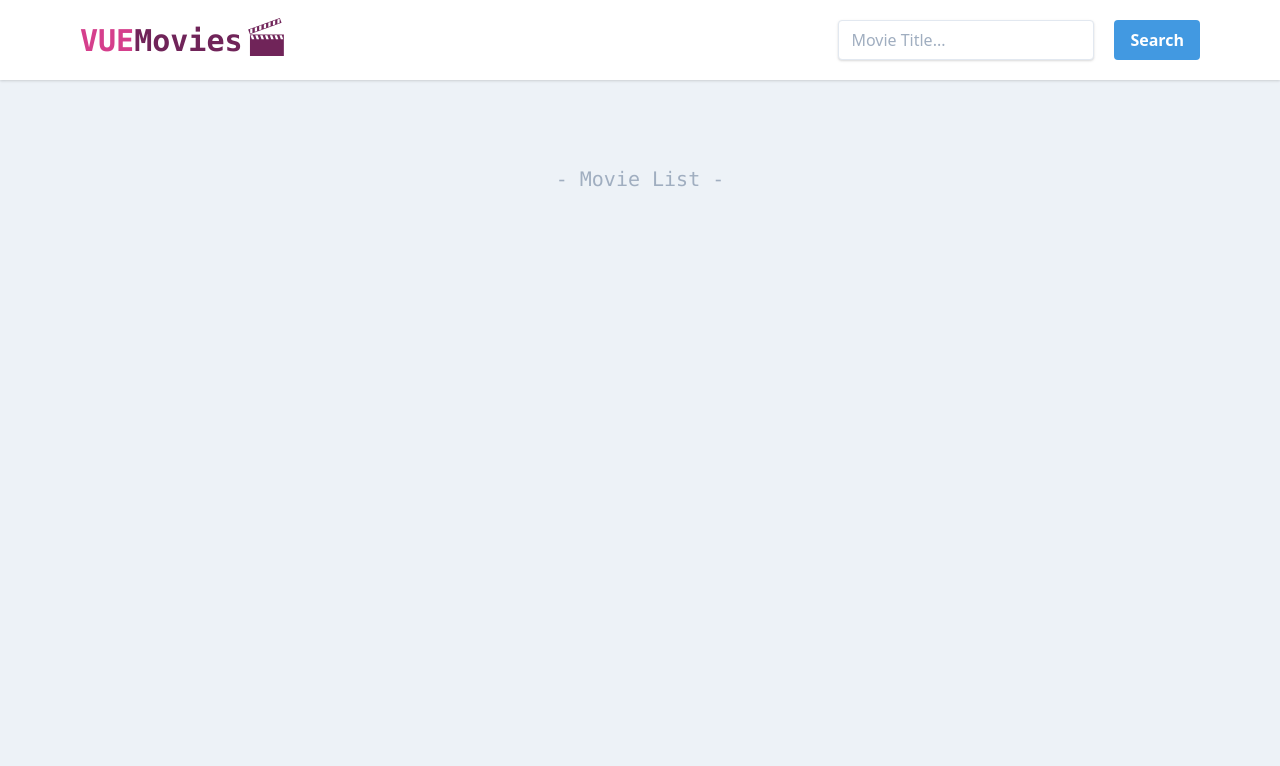
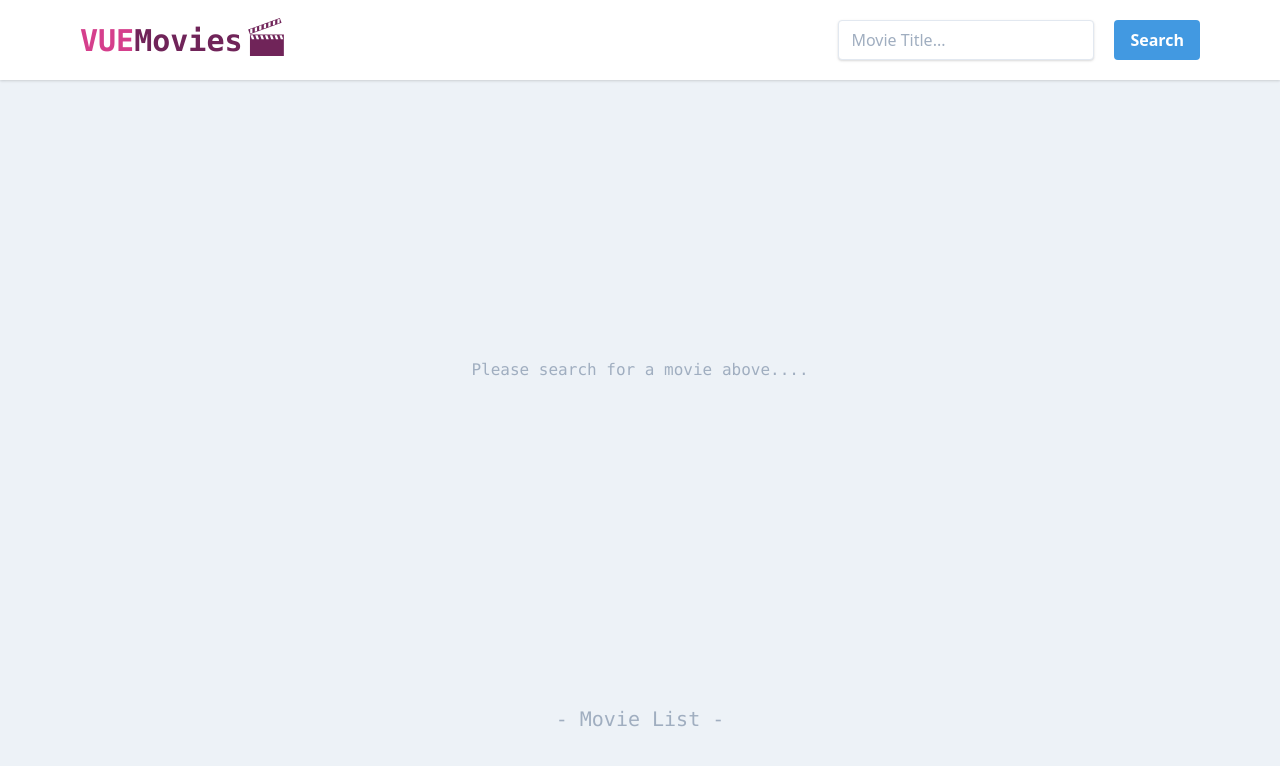
Before and after one commit to BradleyExton/vue-movies, a Vue app: page / in a window 1280 px wide. Shown: the top 766 px of the page. Built offline with nearby package versions, Linux system fonts and the light colour scheme.

Commit message:
remove search text on search and add no current search text

```diff
--- a/src/App.vue
+++ b/src/App.vue
@@ -61,7 +61,7 @@ export default {
         );
         const data = await response.json();
         this.setActiveMovie(data);
-        this.displayMovieDetails = true;
+        this.searchTitle = "";
       } catch (error) {
         this.displayMovieDetails = false;
         console.error(error);
@@ -69,11 +69,15 @@ export default {
     },
     addActiveMovieToList() {
       this.movies = [...this.movies, this.activeMovie];
+      this.clearActiveMovie();
     },
     removeMovieFromList(movie) {
       this.movies = this.movies.filter((mov) => mov.imdbID !== movie.imdbID);
+      this.clearActiveMovie();
     },
     setActiveMovie(movie) {
+      console.log(movie);
+      this.displayMovieDetails = true;
       this.activeMovie = movie;
     },
     movieExistsInList(movie) {
@@ -82,6 +86,10 @@ export default {
       );
       return !!movieInList;
     },
+    clearActiveMovie() {
+      this.activeMovie = {};
+      this.displayMovieDetails = false;
+    },
   },
 };
 </script>
--- a/src/components/MovieDetails.vue
+++ b/src/components/MovieDetails.vue
@@ -1,7 +1,7 @@
 <template>
-  <div class="pt-5 pb-16 bg-gray-200 shadow">
+  <div class="pt-5 pb-16 bg-gray-200 min-h-156">
     <div
-      v-show="displayMovieDetails"
+      v-if="displayMovieDetails"
       class="py-8 flex text-gray-700 rounded shadow-2xl p-10 mt-5 bg-white mx-20"
     >
       <img class="shadow" :src="activeMovie.Poster" />
@@ -31,7 +31,7 @@
         <button
           v-if="movieExistsInList(activeMovie)"
           @click="$emit('remove-movie', activeMovie)"
-          class="bg-red-500 hover:bg-blue-700 text-white font-bold py-2 px-4 ml-10 rounded mt-10"
+          class="bg-red-600 hover:bg-red-700 text-white font-bold py-2 px-4 ml-10 rounded mt-10"
         >
           Remove From List
         </button>
@@ -43,6 +43,12 @@
           Add To List
         </button>
       </div>
+    </div>
+    <div
+      class="flex justify-center items-center h-full text-gray-500 font-mono"
+      v-else
+    >
+      Please search for a movie above....
     </div>
   </div>
 </template>
--- a/tailwind.config.js
+++ b/tailwind.config.js
@@ -5,7 +5,13 @@ module.exports = {
   },
   purge: [],
   theme: {
-    extend: {},
+    extend: {
+      minHeight: {
+        "156": "39rem",
+        full: "100%",
+        screen: "100vh",
+      },
+    },
   },
   variants: {},
   plugins: [],
```
Also changed, not shown: 1 other file (tests, documents, lock files or other folders).
